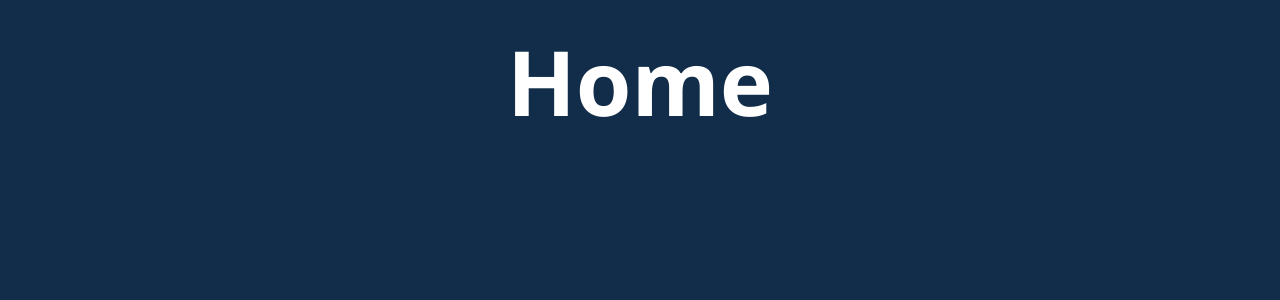
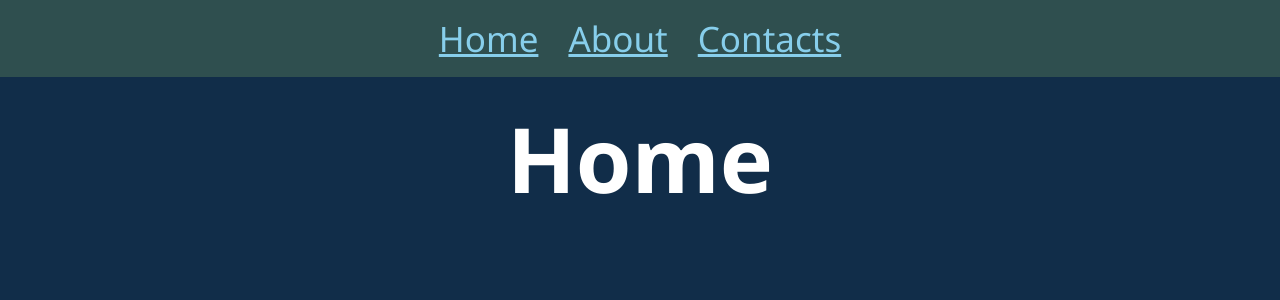
Before and after one commit to bakhshilloev013/react-projects, a React (Create React App) app in the folder 26-react-router/: page / in a window 1280 px wide. Shown: the top 300 px of the page. Built offline with nearby package versions, Linux system fonts and the light colour scheme.

Commit message:
react-router-v2

```diff
--- a/26-react-router/src/App.css
+++ b/26-react-router/src/App.css
@@ -1,5 +1,19 @@
 .App {
   text-align: center;
+}
+
+a {
+  font-size: 35px;
+  color: skyblue;
+}
+
+nav {
+  background-color: darkslategray;
+  padding: 15px;
+}
+
+nav a {
+  margin: 15px;
 }
 
 h1 {
--- a/26-react-router/src/App.js
+++ /dev/null
@@ -1,19 +0,0 @@
-import { BrowserRouter, Routes, Route } from "react-router-dom"; // npm i react-router-dom@6.4.1
-import "./App.css";
-
-function App() {
-    return (
-        <BrowserRouter>
-            <div className="App">
-                <Routes>
-                    <Route path="/" element={<h1>Home</h1>} />
-                    <Route path="about" element={<h1>About</h1>} />
-                    <Route path="contacts" element={<h1>Contacts</h1>} />
-                    <Route path="*" element={<h1>Not Found</h1>} />
-                </Routes>
-            </div>
-        </BrowserRouter>
-    );
-}
-
-export default App;
--- /dev/null
+++ b/26-react-router/src/App.jsx
@@ -0,0 +1,26 @@
+import { BrowserRouter, Routes, Route } from "react-router-dom"; // npm i react-router-dom@6.4.1
+import Home from "./components/Home";
+import About from "./components/About";
+import Contacts from "./components/Contacts";
+import NotFound from "./components/NotFound";
+import MainLayout from "./layouts/MainLayout";
+import "./App.css";
+
+function App() {
+    return (
+        <BrowserRouter>
+            <div className="App">
+                <Routes>
+                    <Route path="/" element={<MainLayout />}>
+                        <Route index element={<Home />} />
+                        <Route path="about" element={<About />} />
+                        <Route path="contacts" element={<Contacts />} />
+                        <Route path="*" element={<NotFound />} />
+                    </Route>
+                </Routes>
+            </div>
+        </BrowserRouter>
+    );
+}
+
+export default App;
--- /dev/null
+++ b/26-react-router/src/components/About.jsx
@@ -0,0 +1,9 @@
+function About() {
+    return (
+        <>
+            <h1>About</h1>
+        </>
+    );
+}
+
+export default About;
--- /dev/null
+++ b/26-react-router/src/components/Contacts.jsx
@@ -0,0 +1,5 @@
+function Contacts() {
+    return <h1>Contacts</h1>
+}
+
+export default Contacts;
--- /dev/null
+++ b/26-react-router/src/components/Home.jsx
@@ -0,0 +1,9 @@
+function Home() {
+    return (
+        <>
+            <h1>Home</h1>
+        </>
+    );
+}
+
+export default Home;
--- /dev/null
+++ b/26-react-router/src/components/Menu.jsx
@@ -0,0 +1,13 @@
+import { Link } from "react-router-dom";
+
+const Menu = () => {
+    return (
+        <nav>
+            <Link to='/'>Home</Link>
+            <Link to='/about'>About</Link>
+            <Link to='/contacts'>Contacts</Link>
+        </nav>
+    );
+};
+
+export default Menu;
--- /dev/null
+++ b/26-react-router/src/components/NotFound.jsx
@@ -0,0 +1,5 @@
+function Notfound() {
+    return <h1>Not Found</h1>
+}
+
+export default Notfound;
--- /dev/null
+++ b/26-react-router/src/layouts/MainLayout.jsx
@@ -0,0 +1,13 @@
+import { Outlet } from "react-router-dom";
+import Menu from "../components/Menu";
+
+const MainLayout = () => {
+    return (
+        <>
+            <Menu />
+            <Outlet />
+        </>
+    );
+};
+
+export default MainLayout;
```
